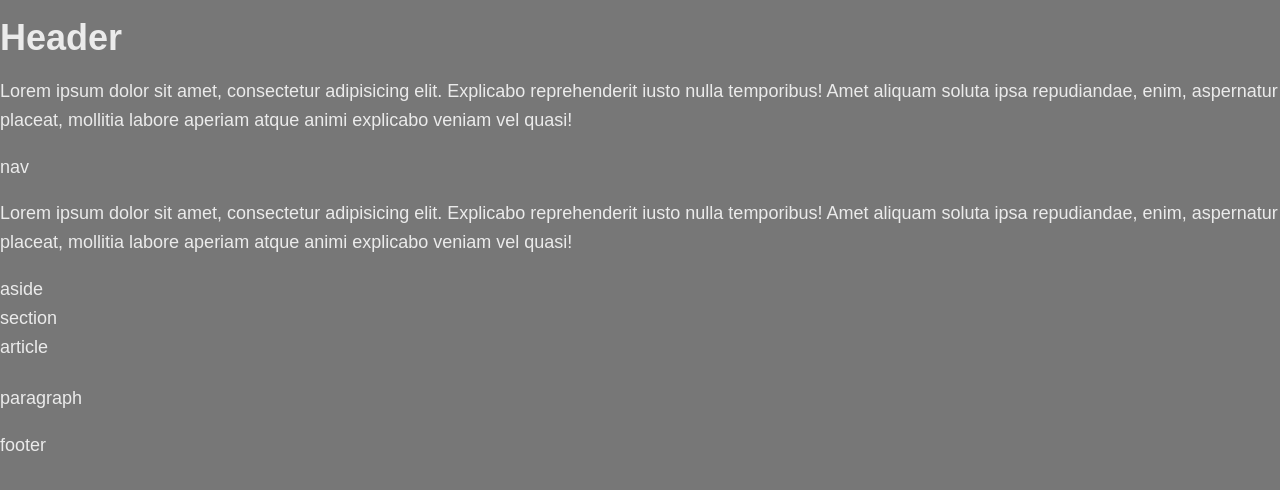
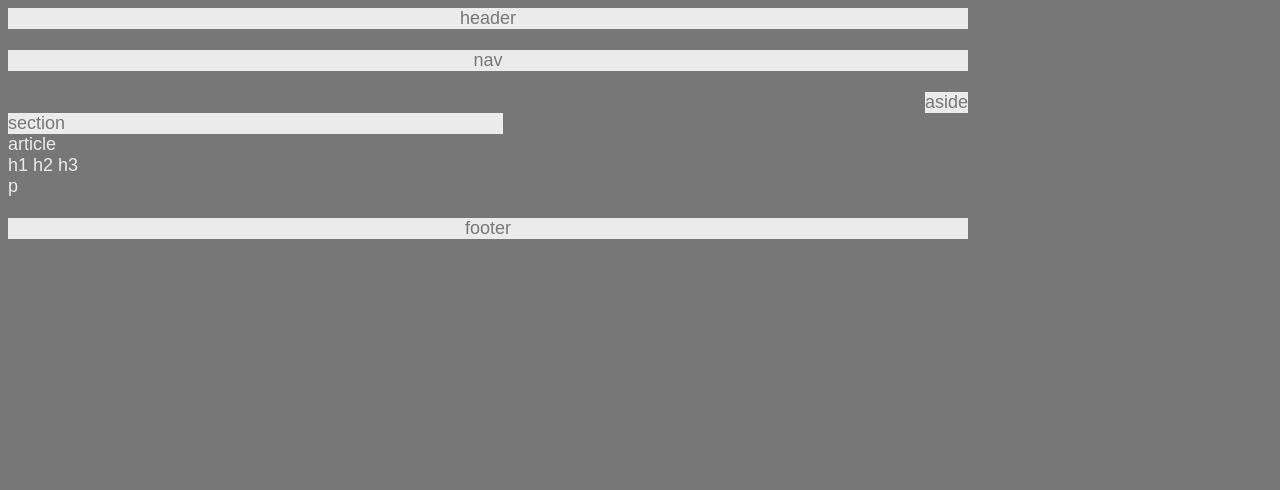
Before and after one commit to ashishkaf/HW-Wireframe, a plain HTML site: page index.html in a window 1280 px wide. Drawn offline with Linux system fonts and the light colour scheme.

Commit message:
index.html

```diff
--- a/index.html
+++ b/index.html
@@ -14,29 +14,28 @@
 
     <body>
 
-        <h1>Header</h1>
-        <p>Lorem ipsum dolor sit amet, consectetur adipisicing elit. Explicabo reprehenderit iusto nulla temporibus! Amet aliquam soluta ipsa repudiandae, enim, aspernatur placeat, mollitia labore aperiam atque animi explicabo veniam vel quasi!</p>
-        <nav>nav</nav>
-        <p>Lorem ipsum dolor sit amet, consectetur adipisicing elit. Explicabo reprehenderit iusto nulla temporibus! Amet aliquam soluta ipsa repudiandae, enim, aspernatur placeat, mollitia labore aperiam atque animi explicabo veniam vel quasi!</p>
 
-        <head>
+            <header>header</header>
+            <br>
+            <nav>nav</nav>
+            <br>
             <aside>aside</aside>
-            <section>section
-                <article>article</article>
-            </section>
-         </head>
-
-         <article><h1><h2><h3></h3></h2></h1></article>
-
-         <article><p>paragraph</p></article>
+            <br>
+            <section> section
+                 <article>
+                      article
+                      <br>
+                      h1 h2 h3
+                      <br>
+                      p
+                 </article>
+                </section>
+                <br>
+            <footer>footer</footer>
 
 
     </body>
     </html>
-        <footer>
-            footer
-
-        </footer>
 
         <!--[if lt IE 7]>
             <p class="browsehappy">You are using an <strong>outdated</strong> browser. Please <a href="#">upgrade your browser</a> to improve your experience.</p>
--- a/style.css
+++ b/style.css
@@ -1,41 +1,42 @@
 
 body{
     font-family: Arial, Helvetica, sans-serif;
+    color: #777;
+    background: #777;
+    width: 960px;
+    font-size: 18px;
+    }
+
+header{
+    text-align: center;
+    background: #ebebeb;
+    font-size: 18px;
+}
+nav{
+    text-align: center;
+    background: #ebebeb;
+}
+section,
+aside,
+footer{
+    background: #ebebeb;
+}
+aside {
+
+    float: right;
+}
+article{
     color: #ebebeb;
     background: #777;
-    font-size: 18px;
-    line-height: 1.6em;
-    margin: 0;
 }
-
-.container{
-    width: 960px;
-    margin: auto;
+h1 h2 h3,
+p {
+    color: #777;
+    background: #ebebeb;
 }
-
-.box-1{
-    color: #ebebeb;
-    background: #777;
-
-    border-right: 5px #777;
-    border-left: 5px #777;
-    border-top: 5px #777;
-    border-bottom: 5px #777;
-    /* Same as above */
-    border: 5px #777;
-
-    padding-top: 20px;
-    padding-bottom: 20px;
-    padding-right: 20px;
-    padding-left: 20px;
-
-
+section{
+    width: 495px;
 }
-
-.box-1 h1 {
-    font-family: Arial, Helvetica, sans-serif;
-    color: #ebebeb;
-    background: #777;
-
-
+footer{
+    text-align: center;
 }
```
